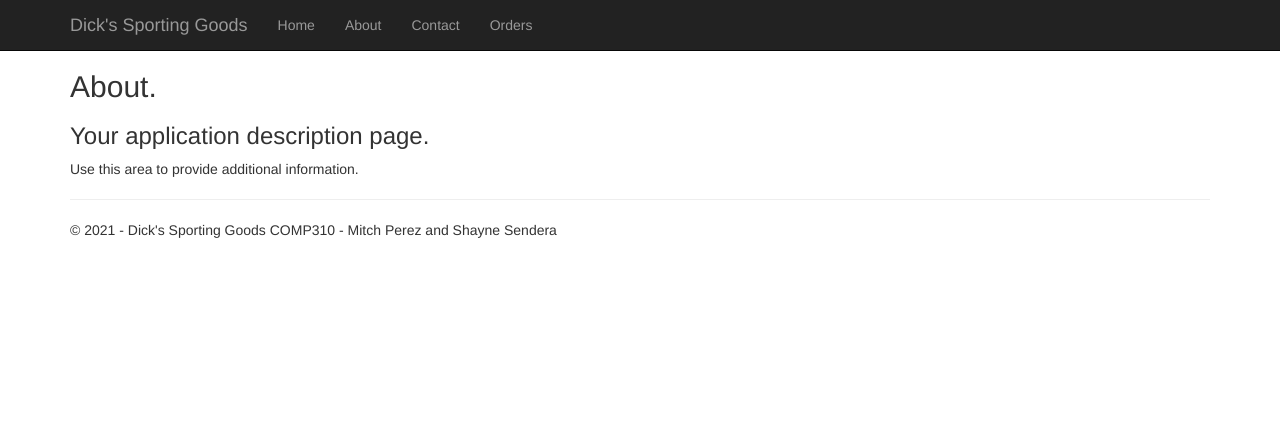
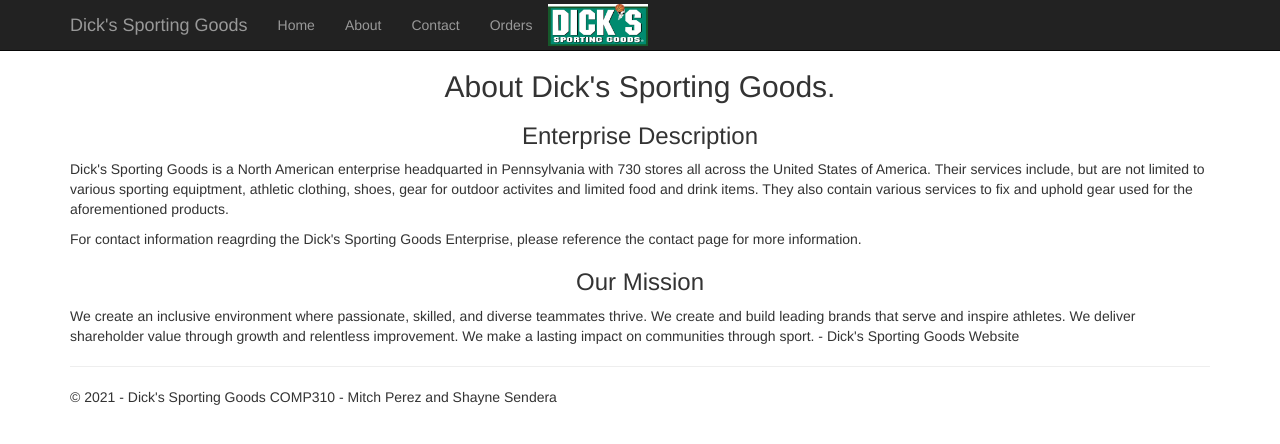
Before and after one commit to Shayno527/Comp310-WebApps, a Flask app: page /about in a window 1280 px wide. Shown: the top 444 px of the page. Run offline with Flask 2, Linux system fonts and the light colour scheme; parts of the project's set-up code (start-up, migrations or seed data) failed here and were passed over; some libraries are stand-ins or nearby versions.

Commit message:
More changes
More progress made

```diff
--- a/DicksSportingGoodsWebApp/DicksSportingGoodsWebApp/DicksSportingGoodsWebApp/templates/about.html
+++ b/DicksSportingGoodsWebApp/DicksSportingGoodsWebApp/DicksSportingGoodsWebApp/templates/about.html
@@ -2,9 +2,29 @@
 
 {% block content %}
 
-<h2>{{ title }}.</h2>
-<h3>{{ message }}</h3>
+<h2 align=center>{{ title }}.</h2>
+<h3 align=center>{{ message }}</h3>
 
-<p>Use this area to provide additional information.</p>
+<p>
+    Dick's Sporting Goods is a North American enterprise headquarted in Pennsylvania with 730 stores all across the United States of America. Their services include, but are
+    not limited to various sporting equiptment, athletic clothing, shoes, gear for outdoor activites and limited food and drink items. They also contain various services to fix and uphold gear used for the aforementioned products.
+</p>
+
+<p>
+    For contact information reagrding the Dick's Sporting Goods Enterprise, please reference the contact page for more information.
+</p>
+
+<p></p>
+<p></p>
+<h3 align=center>{{ mission }}</h3>
+<p></p>
+<p></p>
+
+<p>
+    We create an inclusive environment where passionate, skilled, and diverse teammates thrive.
+    We create and build leading brands that serve and inspire athletes.
+    We deliver shareholder value through growth and relentless improvement.
+    We make a lasting impact on communities through sport. - Dick's Sporting Goods Website
+</p>
 
 {% endblock %}
--- a/DicksSportingGoodsWebApp/DicksSportingGoodsWebApp/DicksSportingGoodsWebApp/templates/layout.html
+++ b/DicksSportingGoodsWebApp/DicksSportingGoodsWebApp/DicksSportingGoodsWebApp/templates/layout.html
@@ -26,6 +26,7 @@
                     <li><a href="{{ url_for('about') }}">About</a></li>
                     <li><a href="{{ url_for('contact') }}">Contact</a></li>
                     <li><a href="{{ url_for('orders') }}">Orders</a></li>
+                    <img src="img/Logo.png" width="100px" height="50px" align="right">
                 </ul>
             </div>
         </div>
--- a/DicksSportingGoodsWebApp/DicksSportingGoodsWebApp/DicksSportingGoodsWebApp/views.py
+++ b/DicksSportingGoodsWebApp/DicksSportingGoodsWebApp/DicksSportingGoodsWebApp/views.py
@@ -21,9 +21,9 @@ def contact():
     """Renders the contact page."""
     return render_template(
         'contact.html',
-        title='Contact',
+        title='Contact Us',
         year=datetime.now().year,
-        message='Your contact page.'
+        message="Dick's Sporting Goods Cooperate Headquarters"
     )
 
 @app.route('/about')
@@ -31,9 +31,10 @@ def about():
     """Renders the about page."""
     return render_template(
         'about.html',
-        title='About',
+        title="About Dick's Sporting Goods",
         year=datetime.now().year,
-        message='Your application description page.'
+        message='Enterprise Description',
+        mission='Our Mission'
     )
 
 @app.route('/orders')
```
Also changed, not shown: DicksSportingGoodsWebApp/DicksSportingGoodsWebApp/DicksSportingGoodsWebApp/templates/contact.html (+5 -5 lines), DicksSportingGoodsWebApp/DicksSportingGoodsWebApp/DicksSportingGoodsWebApp/img/Logo.png (added), 1 other file.
